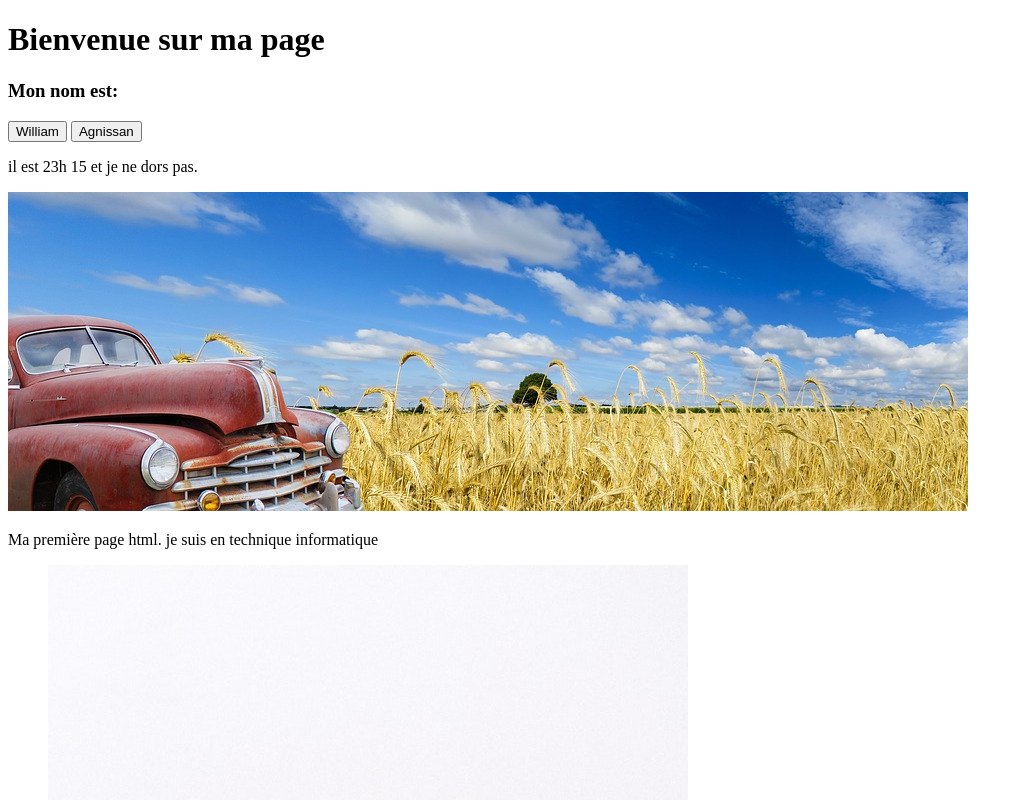
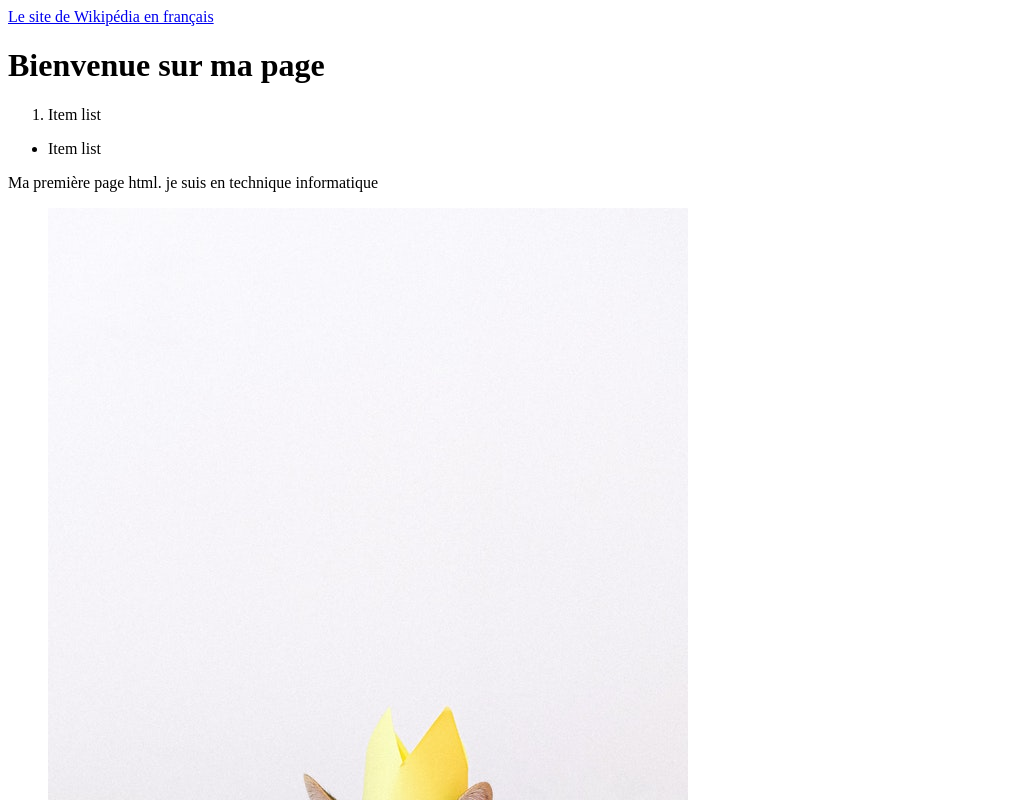
Before and after one commit to WilliamAwh/s1-utiliser-gitlab, a plain HTML site: page index.html in a window 1280 px wide. Shown: the top 800 px of the page, without its empty margins (0-1023 px from the left). Drawn offline with Linux system fonts and the light colour scheme.

Commit message:
commit 4.0.0

```diff
--- a/index.html
+++ b/index.html
@@ -7,20 +7,24 @@
 	</head>
 	<body>
 		<main>
-			<h1>Bienvenue sur ma page</h1>
-			<h3>Mon nom est:</h3>
-			<button class="btn"> William </button>
-			<button class="btn"> Agnissan </button>
-			<p>
-				il est 23h 15 et je ne dors pas.
-			</p>
-			<div>
-				<img src="nature.jpg" alt="image-nature" width="960" height="319"/>
-			</div>
+			<header>
+				<a
+						href="https://fr.wikipedia.org">Le site de Wikipédia en français
+				</a>
+				<h1>
+					Bienvenue sur ma page
+				</h1>
+			</header>
+			<ol>
+				<li>Item list</li>
+			</ol>
+			<ul>
+				<li>Item list</li>
+			</ul>
 
 			<p>Ma première page html. je suis en technique informatique </p>
 			<figure>
-    			<img src="pexels-anna-shvets-4588057.jpg" alt="" width="640" heigth="960"/>
+    			<img src="pexels-anna-shvets-4588057.jpg" alt="" width="640" height="960"/>
     			<figcaption>
 					Image par <a href="https://www.pexels.com/@shvetsa/">Anna Shvets</a> de <a href="https://www.pexels.com/photo/cat-wearing-a-yellow-crown-4588057">Pexels</a>
 				</figcaption>
```
